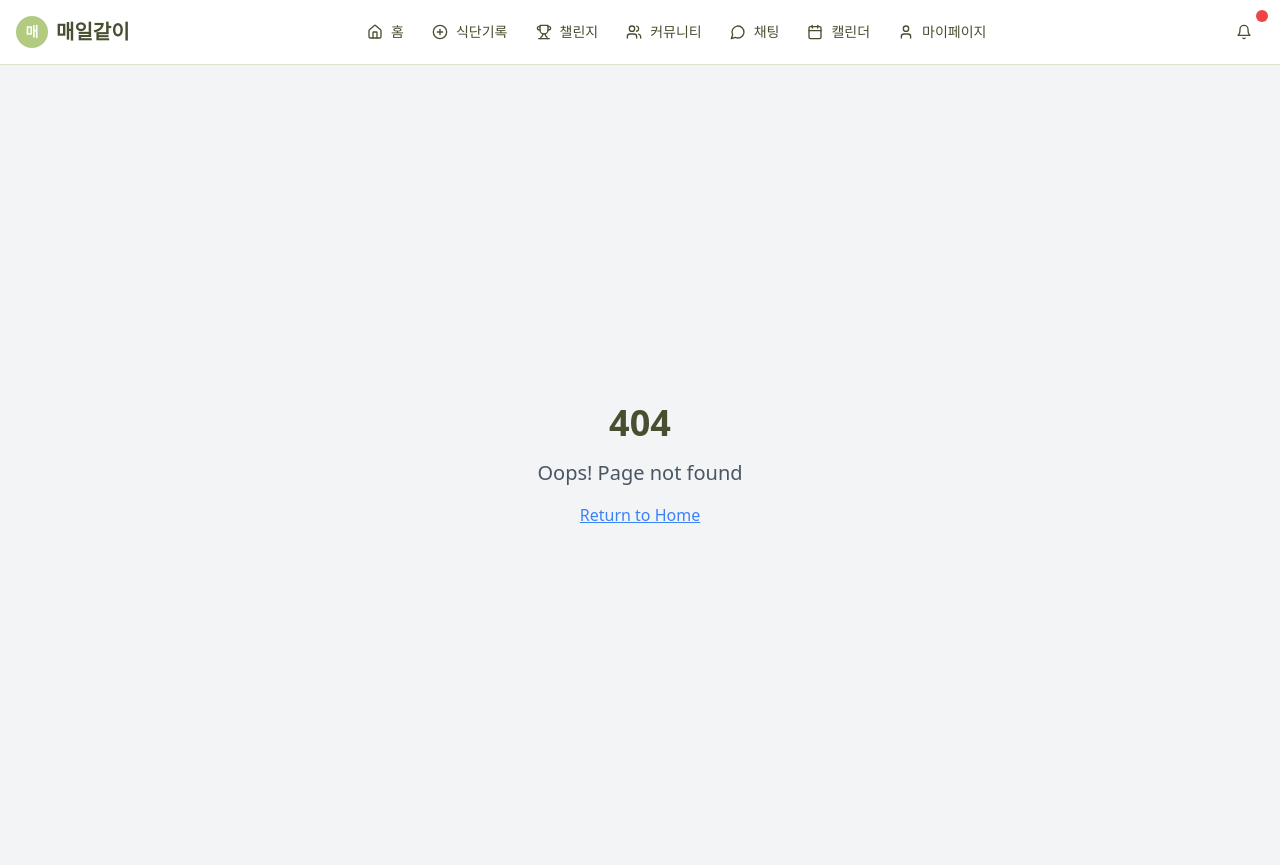
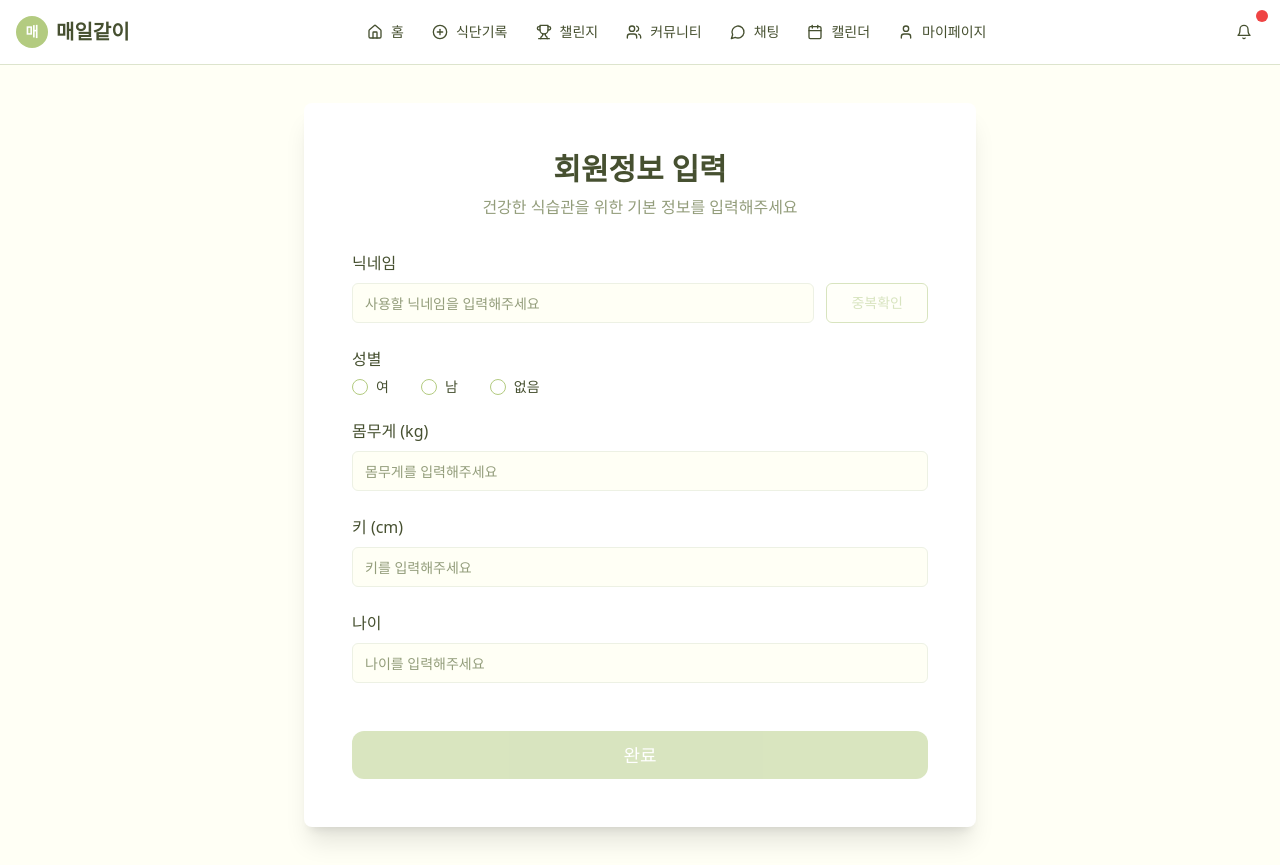
Before and after one commit to Nyam-Crew/client, a React (Vite) app: page /member-info in a window 1280 px wide. Before the commit this address had no page. Built offline with nearby package versions, Linux system fonts and the light colour scheme.

Commit message:
Reverted to commit 4a0666f4ea15eee8e5a5f5c94a496ad447d29301

```diff
--- a/src/App.tsx
+++ b/src/App.tsx
@@ -9,6 +9,7 @@ import MealRecord from "./pages/MealRecord";
 import Challenge from "./pages/Challenge";
 import Community from "./pages/Community";
 import Login from "./pages/Login";
+import MemberInfo from "./pages/MemberInfo";
 import Navigation from "./components/layout/Navigation";
 import NotFound from "./pages/NotFound";
 
@@ -27,6 +28,7 @@ const App = () => (
           <Route path="/challenge" element={<Challenge />} />
           <Route path="/community" element={<Community />} />
           <Route path="/login" element={<Login />} />
+          <Route path="/member-info" element={<MemberInfo />} />
           <Route path="/chat" element={<Index />} />
           <Route path="/calendar" element={<Index />} />
           <Route path="/profile" element={<Index />} />
--- /dev/null
+++ b/src/pages/MemberInfo.tsx
@@ -0,0 +1,272 @@
+import { useState } from "react";
+import { useForm } from "react-hook-form";
+import { zodResolver } from "@hookform/resolvers/zod";
+import { z } from "zod";
+import { useNavigate } from "react-router-dom";
+import { Button } from "@/components/ui/button";
+import { Input } from "@/components/ui/input";
+import { Card, CardContent } from "@/components/ui/card";
+import { RadioGroup, RadioGroupItem } from "@/components/ui/radio-group";
+import { Label } from "@/components/ui/label";
+import {
+  Form,
+  FormControl,
+  FormField,
+  FormItem,
+  FormLabel,
+  FormMessage,
+} from "@/components/ui/form";
+import { useToast } from "@/hooks/use-toast";
+
+const memberInfoSchema = z.object({
+  nickname: z.string().min(1, "닉네임을 입력해주세요"),
+  gender: z.enum(["female", "male", "none"], {
+    required_error: "성별을 선택해주세요",
+  }),
+  weight: z.string().min(1, "몸무게를 입력해주세요").refine((val) => !isNaN(Number(val)) && Number(val) > 0, {
+    message: "올바른 몸무게를 입력해주세요",
+  }),
+  height: z.string().min(1, "키를 입력해주세요").refine((val) => !isNaN(Number(val)) && Number(val) > 0, {
+    message: "올바른 키를 입력해주세요",
+  }),
+  age: z.string().min(1, "나이를 입력해주세요").refine((val) => !isNaN(Number(val)) && Number(val) > 0, {
+    message: "올바른 나이를 입력해주세요",
+  }),
+});
+
+type MemberInfoForm = z.infer<typeof memberInfoSchema>;
+
+const MemberInfo = () => {
+  const [isNicknameChecked, setIsNicknameChecked] = useState(false);
+  const [nicknameCheckLoading, setNicknameCheckLoading] = useState(false);
+  const navigate = useNavigate();
+  const { toast } = useToast();
+
+  const form = useForm<MemberInfoForm>({
+    resolver: zodResolver(memberInfoSchema),
+    defaultValues: {
+      nickname: "",
+      gender: undefined,
+      weight: "",
+      height: "",
+      age: "",
+    },
+  });
+
+  const watchedNickname = form.watch("nickname");
+
+  // 닉네임이 변경되면 중복확인 상태를 초기화
+  const handleNicknameChange = (value: string) => {
+    form.setValue("nickname", value);
+    setIsNicknameChecked(false);
+  };
+
+  const handleNicknameCheck = async () => {
+    const nickname = form.getValues("nickname");
+    if (!nickname) {
+      toast({
+        variant: "destructive",
+        title: "닉네임을 입력해주세요",
+      });
+      return;
+    }
+
+    setNicknameCheckLoading(true);
+
+    // 실제 API 호출 시뮬레이션
+    setTimeout(() => {
+      setIsNicknameChecked(true);
+      setNicknameCheckLoading(false);
+      toast({
+        title: "사용 가능한 닉네임입니다",
+        className: "bg-success text-success-foreground",
+      });
+    }, 1000);
+  };
+
+  const onSubmit = async (data: MemberInfoForm) => {
+    if (!isNicknameChecked) {
+      toast({
+        variant: "destructive",
+        title: "닉네임 중복확인을 완료해주세요",
+      });
+      return;
+    }
+
+    // 실제 회원정보 저장 로직
+    console.log("Member info:", data);
+
+    toast({
+      title: "회원정보가 저장되었습니다",
+      className: "bg-success text-success-foreground",
+    });
+
+    // 메인 페이지로 이동
+    navigate("/");
+  };
+
+  const isFormValid = form.formState.isValid && isNicknameChecked;
+
+  const handleNumberInput = (e: React.KeyboardEvent<HTMLInputElement>) => {
+    // 숫자, 백스페이스, 딜리트, 탭, 엔터만 허용
+    if (!/[0-9]/.test(e.key) && !['Backspace', 'Delete', 'Tab', 'Enter'].includes(e.key)) {
+      e.preventDefault();
+    }
+  };
+
+  return (
+    <div className="min-h-screen flex items-center justify-center px-4 bg-background">
+      <Card className="w-full max-w-2xl shadow-xl border-0 bg-card">
+        <CardContent className="p-8 lg:p-12">
+          <div className="text-center space-y-2 mb-8">
+            <h1 className="text-3xl font-bold text-foreground">회원정보 입력</h1>
+            <p className="text-muted-foreground">건강한 식습관을 위한 기본 정보를 입력해주세요</p>
+          </div>
+
+          <Form {...form}>
+            <form onSubmit={form.handleSubmit(onSubmit)} className="space-y-6">
+              {/* 닉네임 */}
+              <FormField
+                control={form.control}
+                name="nickname"
+                render={({ field }) => (
+                  <FormItem>
+                    <FormLabel className="text-base font-medium">닉네임</FormLabel>
+                    <div className="flex gap-3">
+                      <FormControl>
+                        <Input
+                          {...field}
+                          onChange={(e) => handleNicknameChange(e.target.value)}
+                          placeholder="사용할 닉네임을 입력해주세요"
+                          className="flex-1"
+                        />
+                      </FormControl>
+                      <Button
+                        type="button"
+                        variant="outline"
+                        onClick={handleNicknameCheck}
+                        disabled={!watchedNickname || nicknameCheckLoading}
+                        className="px-6 border-primary text-primary hover:bg-primary hover:text-primary-foreground"
+                      >
+                        {nicknameCheckLoading ? "확인중..." : "중복확인"}
+                      </Button>
+                    </div>
+                    {isNicknameChecked && (
+                      <p className="text-sm text-success font-medium">✓ 사용 가능한 닉네임입니다</p>
+                    )}
+                    <FormMessage />
+                  </FormItem>
+                )}
+              />
+
+              {/* 성별 */}
+              <FormField
+                control={form.control}
+                name="gender"
+                render={({ field }) => (
+                  <FormItem>
+                    <FormLabel className="text-base font-medium">성별</FormLabel>
+                    <FormControl>
+                      <RadioGroup
+                        onValueChange={field.onChange}
+                        defaultValue={field.value}
+                        className="flex gap-8"
+                      >
+                        <div className="flex items-center space-x-2">
+                          <RadioGroupItem value="female" id="female" />
+                          <Label htmlFor="female">여</Label>
+                        </div>
+                        <div className="flex items-center space-x-2">
+                          <RadioGroupItem value="male" id="male" />
+                          <Label htmlFor="male">남</Label>
+                        </div>
+                        <div className="flex items-center space-x-2">
+                          <RadioGroupItem value="none" id="none" />
+                          <Label htmlFor="none">없음</Label>
+                        </div>
+                      </RadioGroup>
+                    </FormControl>
+                    <FormMessage />
+                  </FormItem>
+                )}
+              />
+
+              {/* 몸무게 */}
+              <FormField
+                control={form.control}
+                name="weight"
+                render={({ field }) => (
+                  <FormItem>
+                    <FormLabel className="text-base font-medium">몸무게 (kg)</FormLabel>
+                    <FormControl>
+                      <Input
+                        {...field}
+                        onKeyDown={handleNumberInput}
+                        placeholder="몸무게를 입력해주세요"
+                        inputMode="numeric"
+                      />
+                    </FormControl>
+                    <FormMessage />
+                  </FormItem>
+                )}
+              />
+
+              {/* 키 */}
+              <FormField
+                control={form.control}
+                name="height"
+                render={({ field }) => (
+                  <FormItem>
+                    <FormLabel className="text-base font-medium">키 (cm)</FormLabel>
+                    <FormControl>
+                      <Input
+                        {...field}
+                        onKeyDown={handleNumberInput}
+                        placeholder="키를 입력해주세요"
+                        inputMode="numeric"
+                      />
+                    </FormControl>
+                    <FormMessage />
+                  </FormItem>
+                )}
+              />
+
+              {/* 나이 */}
+              <FormField
+                control={form.control}
+                name="age"
+                render={({ field }) => (
+                  <FormItem>
+                    <FormLabel className="text-base font-medium">나이</FormLabel>
+                    <FormControl>
+                      <Input
+                        {...field}
+                        onKeyDown={handleNumberInput}
+                        placeholder="나이를 입력해주세요"
+                        inputMode="numeric"
+                      />
+                    </FormControl>
+                    <FormMessage />
+                  </FormItem>
+                )}
+              />
+
+              {/* 완료 버튼 */}
+              <div className="pt-6">
+                <Button
+                  type="submit"
+                  disabled={!isFormValid}
+                  className="w-full h-12 text-lg font-medium bg-primary hover:bg-primary/90 text-primary-foreground rounded-xl transition-all duration-300"
+                >
+                  완료
+                </Button>
+              </div>
+            </form>
+          </Form>
+        </CardContent>
+      </Card>
+    </div>
+  );
+};
+
+export default MemberInfo;
```
